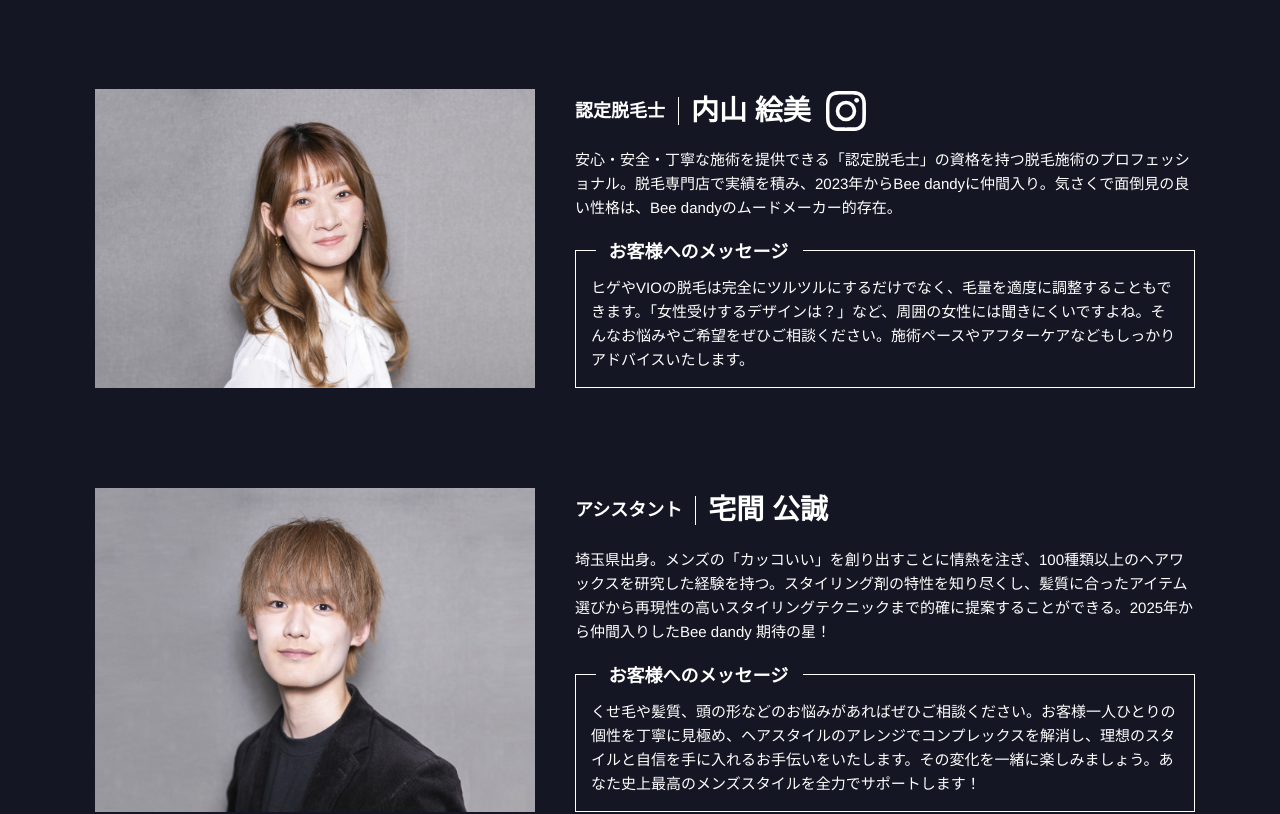
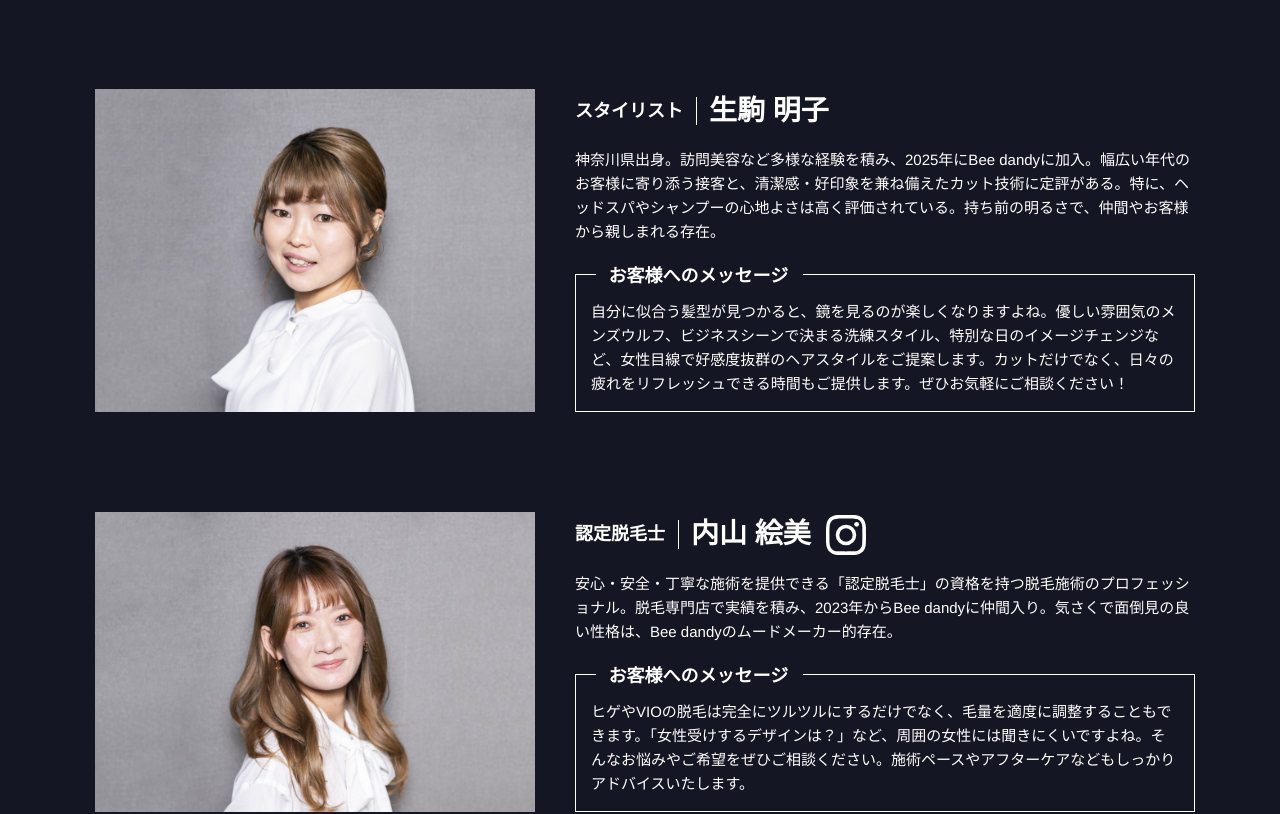
Before and after one commit to kamy0042/bee_group_web, a Next.js app: page /staff in a window 1280 px wide. Shown: the part 1620-2434 px from the top of the page. Built offline with nearby package versions, Linux system fonts and the light colour scheme.

Commit message:
feat: スタッフ追加

```diff
--- a/pages/staff/index.tsx
+++ b/pages/staff/index.tsx
@@ -83,6 +83,15 @@ function Staff() {
             </div>
             <div className={styles.staff}>
               <StaffProfile
+                className="ikoma"
+                position="スタイリスト"
+                staffName="生駒 明子"
+                profile="神奈川県出身。訪問美容など多様な経験を積み、2025年にBee dandyに加入。幅広い年代のお客様に寄り添う接客と、清潔感・好印象を兼ね備えたカット技術に定評がある。特に、ヘッドスパやシャンプーの心地よさは高く評価されている。持ち前の明るさで、仲間やお客様から親しまれる存在。"
+                message="自分に似合う髪型が見つかると、鏡を見るのが楽しくなりますよね。優しい雰囲気のメンズウルフ、ビジネスシーンで決まる洗練スタイル、特別な日のイメージチェンジなど、女性目線で好感度抜群のヘアスタイルをご提案します。カットだけでなく、日々の疲れをリフレッシュできる時間もご提供します。ぜひお気軽にご相談ください！"
+              />
+            </div>
+            <div className={styles.staff}>
+              <StaffProfile
                 className="uchiyama"
                 position="認定脱毛士"
                 staffName="内山 絵美"
```
